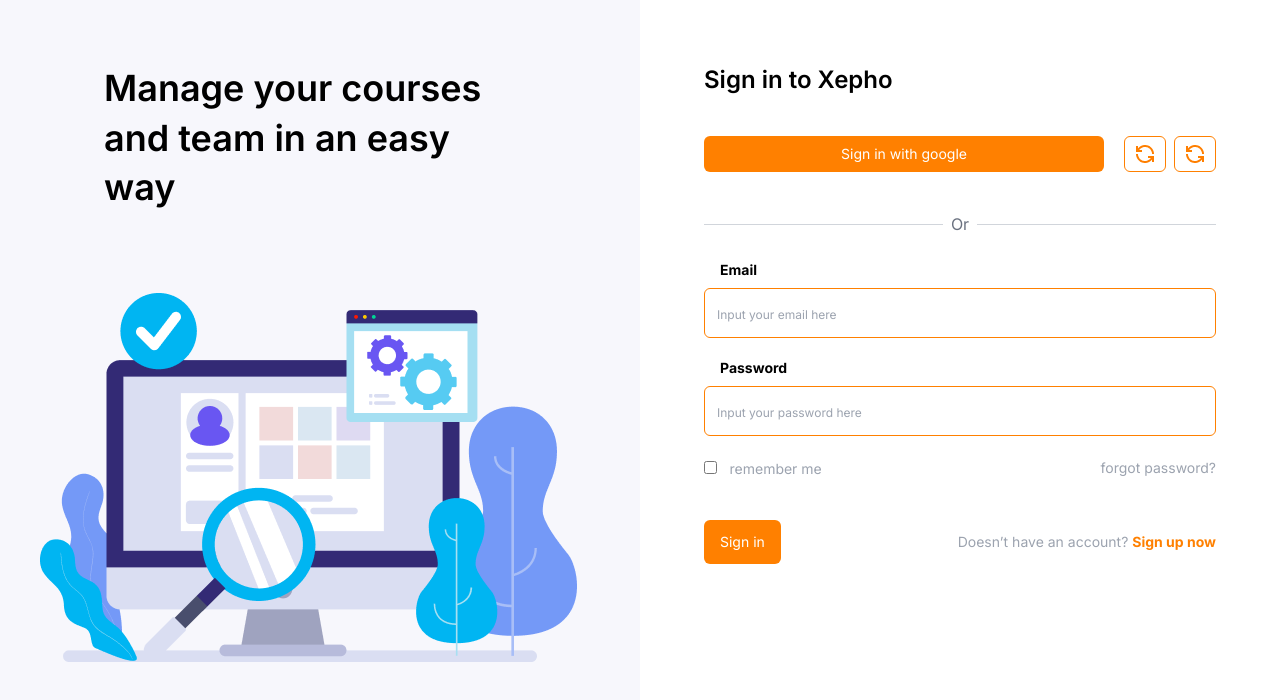
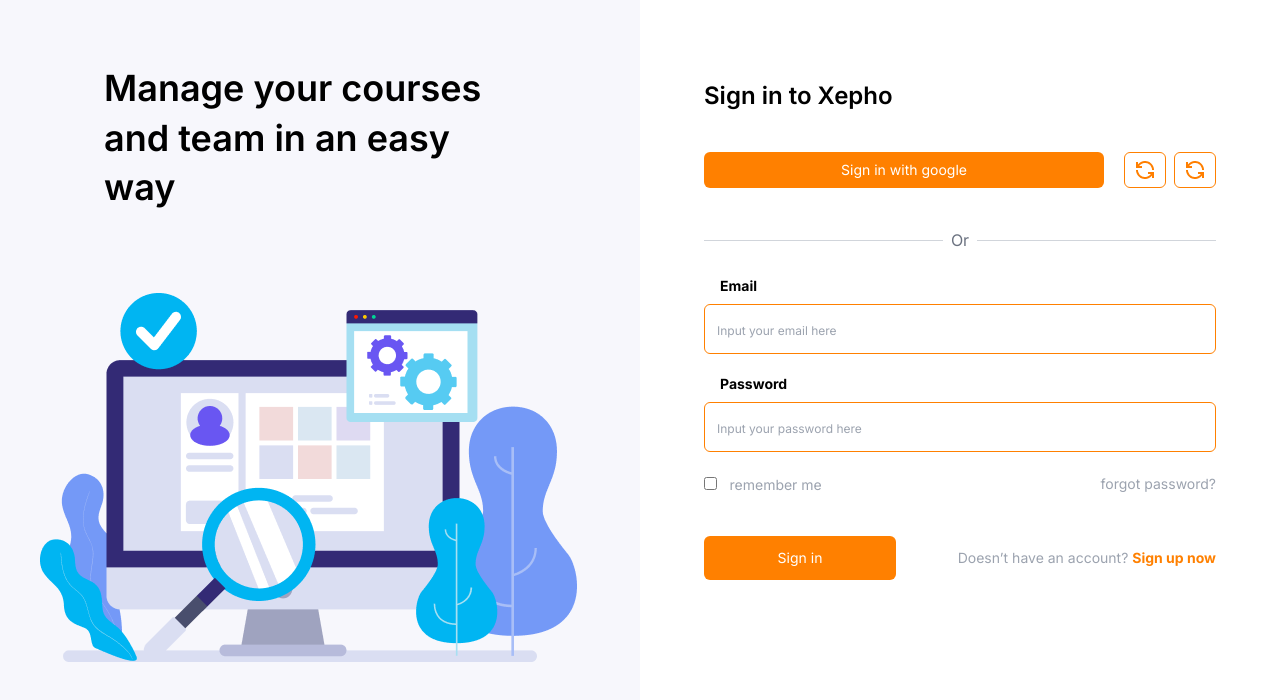
Before and after one commit to Tez-cyber/reg_form, a website: page index.html in a window 1280 px wide. Drawn offline with Linux system fonts and the light colour scheme.

Commit message:
Updated sign in button

```diff
--- a/index.html
+++ b/index.html
@@ -23,7 +23,7 @@
         </section>
 
         <!-- Right Section with Form -->
-        <section class="w-1/2 p-[64px]">
+        <section class="w-1/2 px-[64px] pt-[80px]">
             <!-- === Top section === -->
             <div class="">
                 <h2 class="text-2xl font-semibold">Sign in to Xepho</h2>
@@ -79,7 +79,7 @@
                 </section>
                 <!-- ============== Create  -->
                 <section class="my-10 flex items-center justify-between">
-                    <button class="bg-bright rounded-md py-3 px-4 text-sm text-white">Sign in</button>
+                    <button class="bg-bright rounded-md py-3 px-4 w-[192px] text-sm text-white">Sign in</button>
                     <div class="text-sm">
                         <span class="text-gray-400">
                             Doesn’t have an account?
```
Also changed, not shown: new_signup.html (+1 -1 lines), css/main.css.
